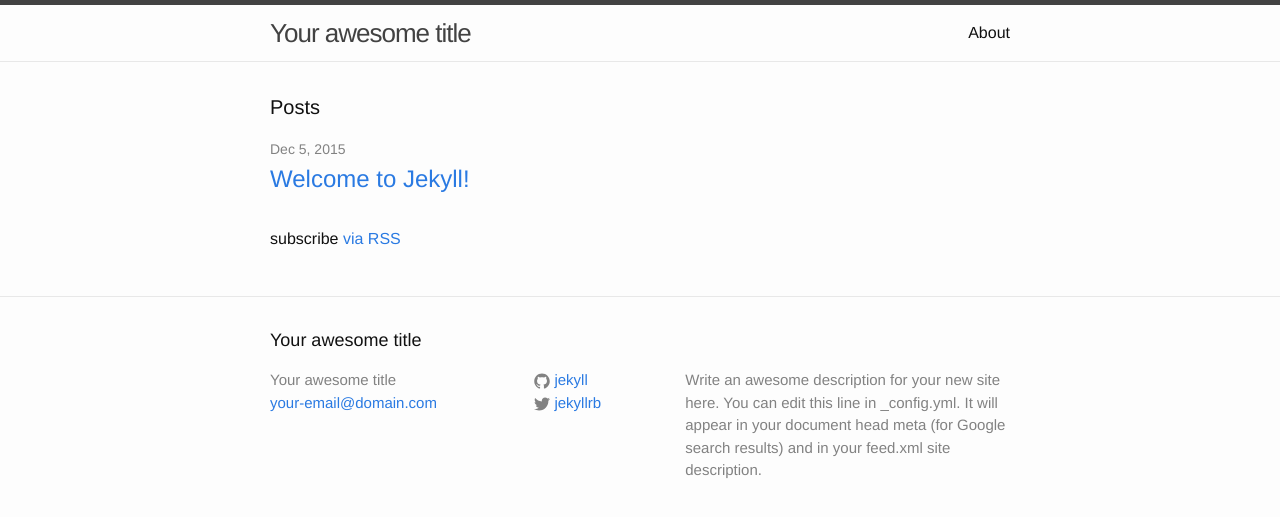
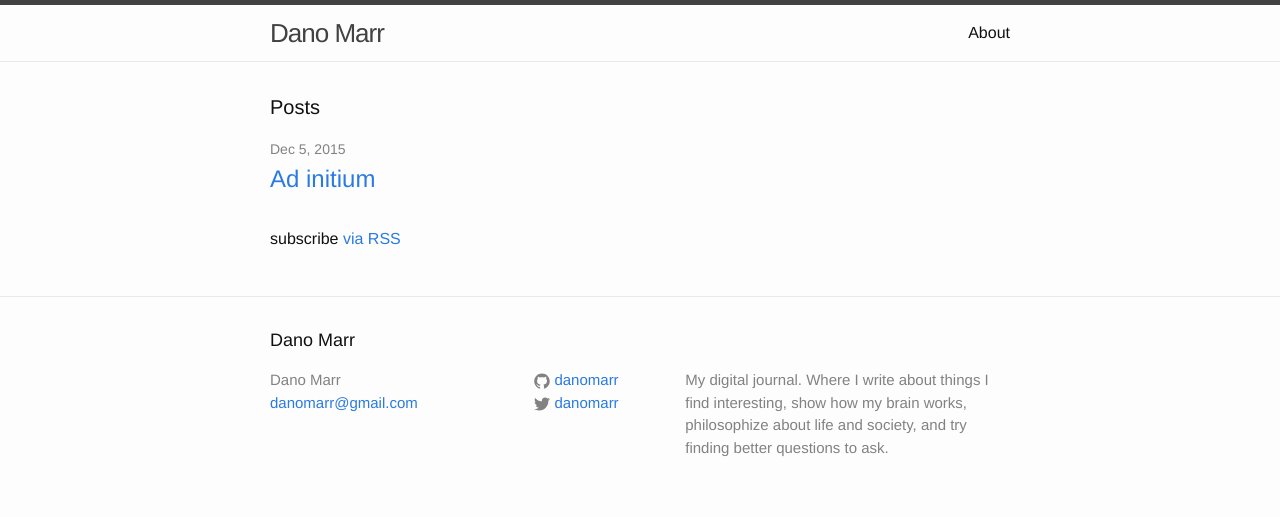
Before and after one commit to danomarr/danomarr.github.io, a Jekyll site: the page built from index.html, in a window 1280 px wide. Shown: the top 517 px of the page. Built offline with Jekyll 4.4.1, drawn with Linux system fonts in a browser that asks for light colours.

Commit message:
added first blog entry

```diff
--- a/_config.yml
+++ b/_config.yml
@@ -1,21 +1,11 @@
-# Welcome to Jekyll!
-#
-# This config file is meant for settings that affect your whole blog, values
-# which you are expected to set up once and rarely need to edit after that.
-# For technical reasons, this file is *NOT* reloaded automatically when you use
-# 'jekyll serve'. If you change this file, please restart the server process.
-
 # Site settings
-title: Your awesome title
-email: your-email@domain.com
-description: > # this means to ignore newlines until "baseurl:"
-  Write an awesome description for your new site here. You can edit this
-  line in _config.yml. It will appear in your document head meta (for
-  Google search results) and in your feed.xml site description.
+title: Dano Marr
+email: danomarr@gmail.com
+description: My digital journal. Where I write about things I find interesting, show how my brain works, philosophize about life and society, and try finding better questions to ask.
 baseurl: "" # the subpath of your site, e.g. /blog
-url: "http://yourdomain.com" # the base hostname & protocol for your site
-twitter_username: jekyllrb
-github_username:  jekyll
+url: "http://danomarr.gibhub.io" # the base hostname & protocol for your site
+twitter_username: danomarr
+github_username:  danomarr
 
 # Build settings
 markdown: kramdown
```
Also changed, not shown: _posts/2015-12-05-ad-initium.markdown (added, +37 -0 lines), _posts/2015-12-05-welcome-to-jekyll.markdown (deleted, +0 -25 lines).
